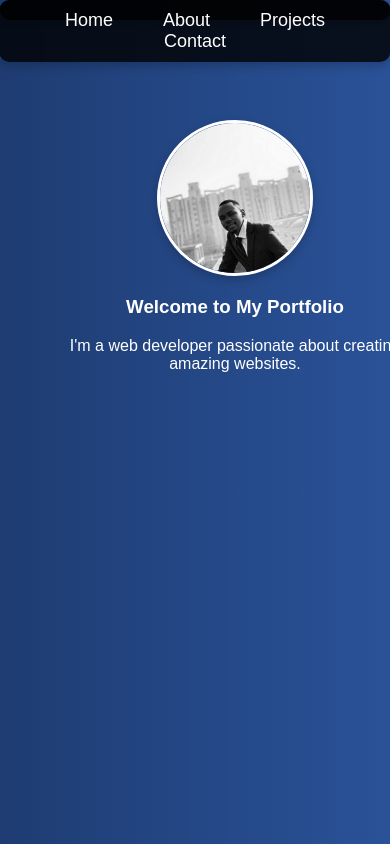
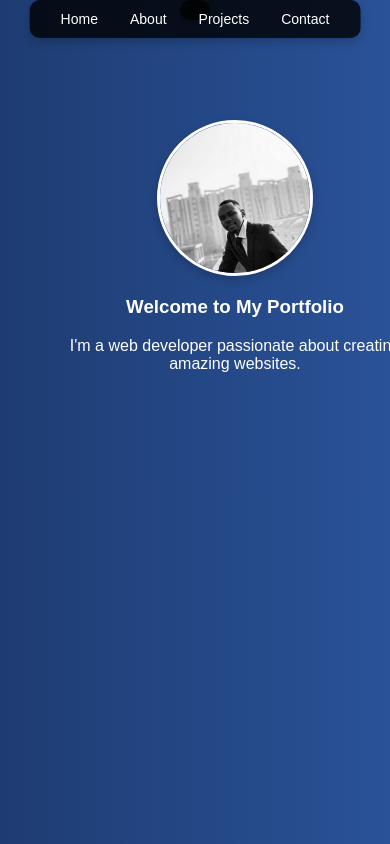
Before and after one commit to covenantmuriwo/my-portfolio, a website: page public/index.html in a window 390 px wide. Shown: the top 844 px of the page. Drawn offline with Linux system fonts and the light colour scheme.

Commit message:
Update styles.css: responsive navbar for mobile

```diff
--- a/public/css/styles.css
+++ b/public/css/styles.css
@@ -20,7 +20,7 @@ nav {
     display: flex;
     gap: 20px;
     box-shadow: 0 4px 10px rgba(0, 0, 0, 0.2);
-    flex-wrap: wrap; /* allows wrapping on smaller screens */
+    flex-wrap: nowrap;
     z-index: 1000;
 }
 
@@ -30,7 +30,7 @@ nav ul {
     justify-content: center;
     padding: 0;
     margin: 0;
-    flex-wrap: wrap;
+    flex-wrap: nowrap;
 }
 
 nav ul li {
@@ -54,7 +54,7 @@ nav a:hover {
 .content {
     text-align: center;
     max-width: 800px;
-    margin: 100px auto 50px auto; /* add top margin for navbar space */
+    margin: 100px auto 50px auto; /* add top margin for navbar */
 }
 
 /* ------------------- Sections ------------------- */
@@ -270,22 +270,25 @@ h1, p {
 }
 
 /* ------------------- Responsive Design ------------------- */
+
+/* Navbar stays in one line on mobile by shrinking spacing */
 @media screen and (max-width: 768px) {
     nav {
-        flex-direction: column;
-        align-items: center;
-        width: 95%;
-        padding: 10px;
-        gap: 10px;
+        gap: 15px;           /* reduce space between links */
+        padding: 10px 15px;  /* smaller padding */
+    }
+
+    nav ul li {
+        margin: 0 8px;       /* shrink margin between links */
     }
 
     nav a {
-        font-size: 18px;
-        padding: 10px 15px;
-        text-align: center;
+        font-size: 14px;     /* slightly smaller font */
+        padding: 6px 8px;    /* shrink padding */
     }
 }
 
+/* Smaller devices adjustments */
 @media screen and (max-width: 600px) {
     .contact-form {
         width: 90%;
```
